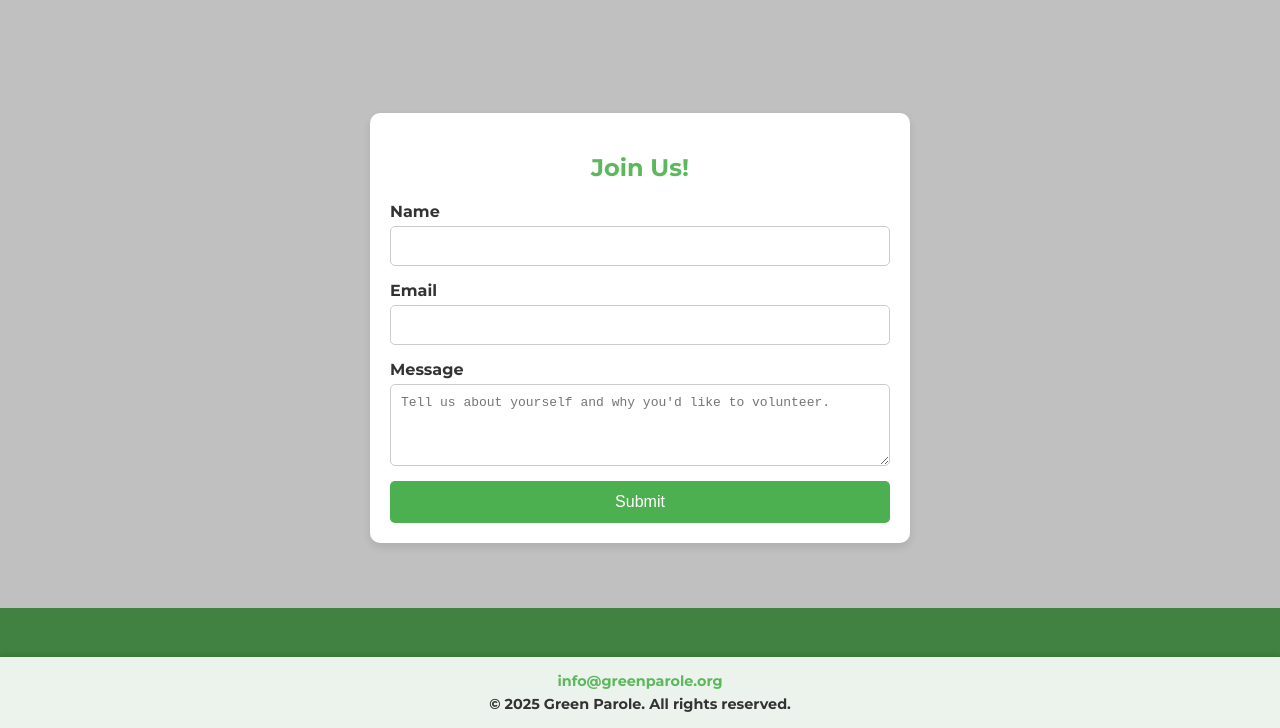
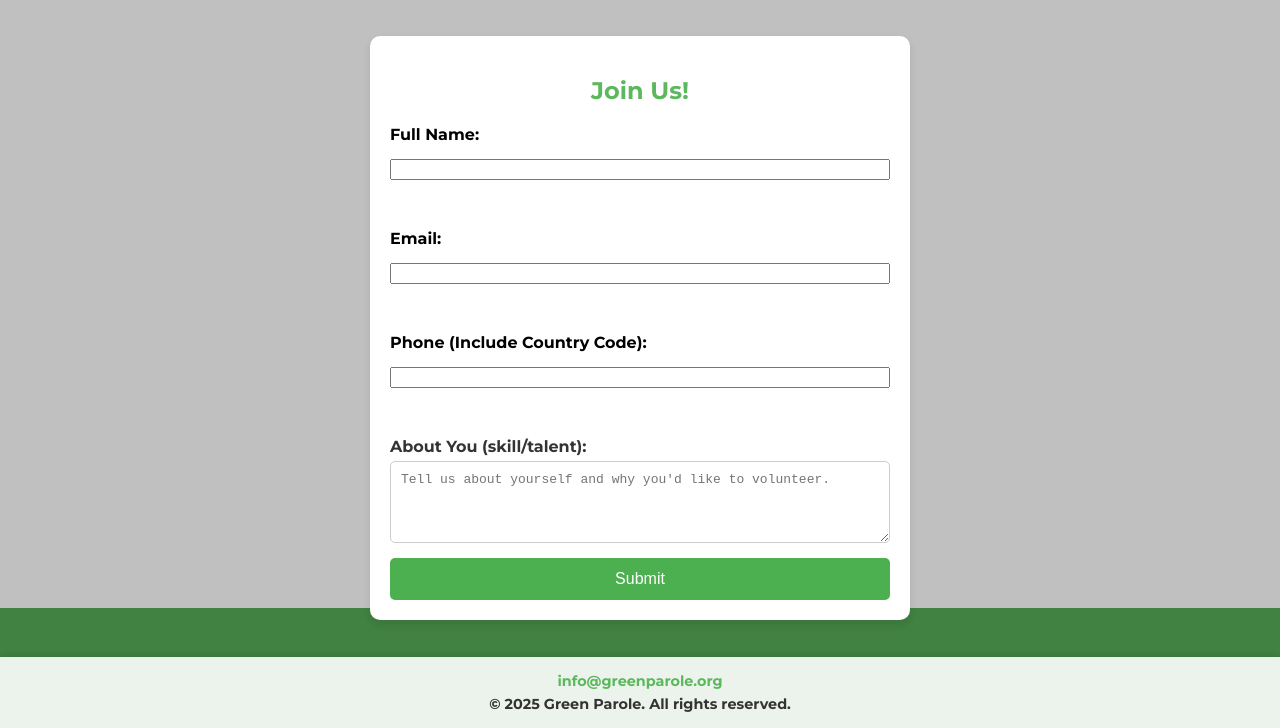
Before and after one commit to AdeA7/greenparole.org, a plain HTML site: page index.html in a window 1280 px wide. Both pictures are taken after a click on the link "Volunteer". Shown: the part 72-800 px from the top of the page. Drawn offline with Linux system fonts and the light colour scheme.

Commit message:
Update index.html

```diff
--- a/index.html
+++ b/index.html
@@ -369,17 +369,17 @@
         <div id="volunteer-form-container">
             <h2 class="form-title">Join Us!</h2>
             <form id="volunteer-form">
+                <label for="name">Full Name:</label>
+        <input type="text" id="name" name="name" required><br>
+
+        <label for="email">Email:</label>
+        <input type="email" id="email" name="email" required><br>
+
+        <label for="phone">Phone (Include Country Code):</label>
+        <input type="tel" id="phone" name="phone"><br>
                 <div class="form-group">
-                    <label for="name">Name</label>
-                    <input type="text" id="name" name="name" required>
-                </div>
-                <div class="form-group">
-                    <label for="email">Email</label>
-                    <input type="email" id="email" name="email" required>
-                </div>
-                <div class="form-group">
-                    <label for="message">Message</label>
-                    <textarea id="message" name="message" rows="4" placeholder="Tell us about yourself and why you'd like to volunteer."></textarea>
+                    <label for="message">About You (skill/talent): </label>
+                    <textarea id="notes" name="notes" rows="4" placeholder="Tell us about yourself and why you'd like to volunteer."></textarea>
                 </div>
                 <button type="submit" class="submit-button">Submit</button>
             </form>
```
